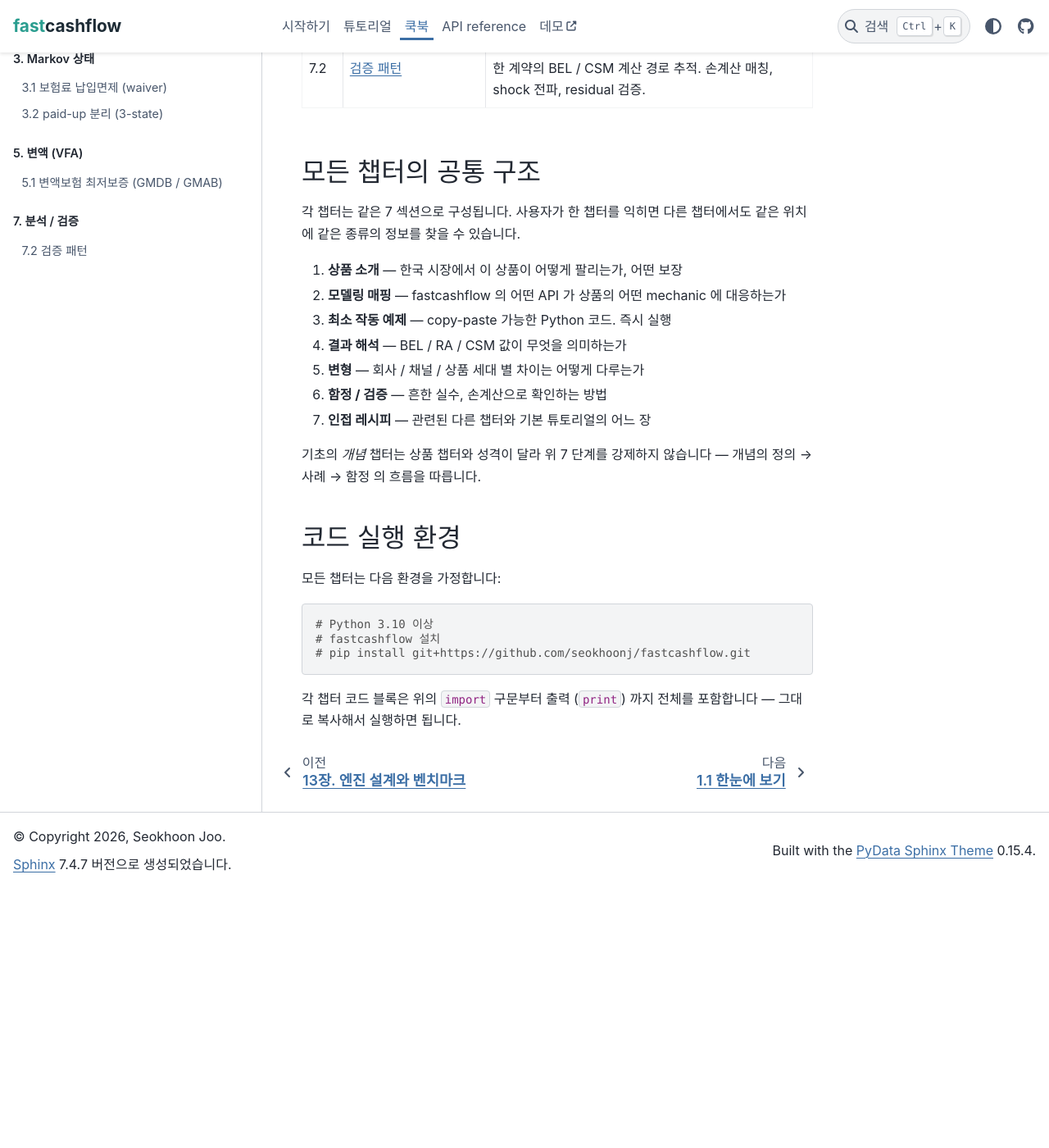
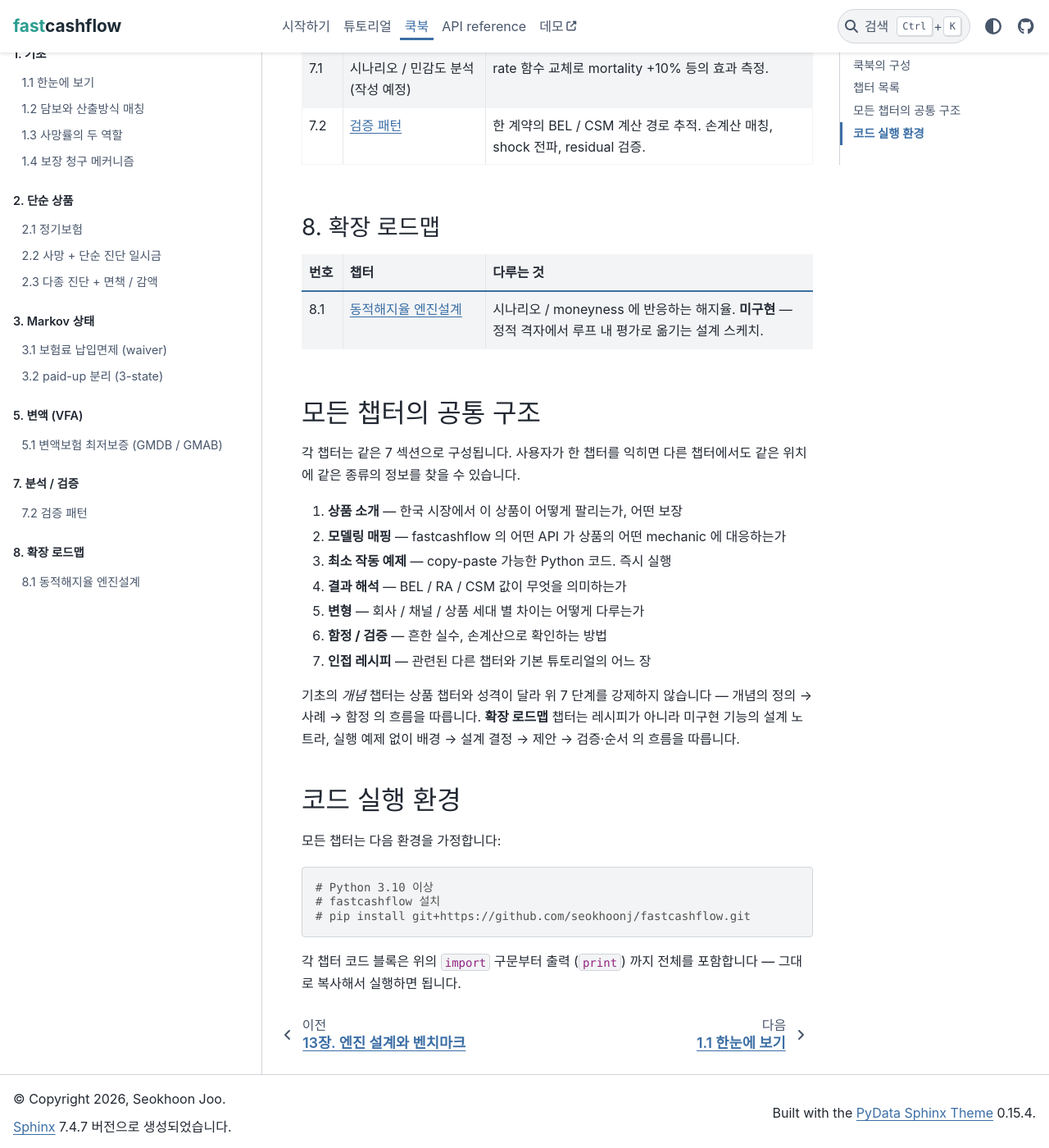
Before and after one commit to seokhoonj/fastcashflow, a Sphinx documentation site: the page built from docs/cookbook/index.md, in a window 1280 px wide and 1400 px high, scrolled down 3655 px. Shown: the whole window at 82% size. Built offline with Sphinx 7.4.7 and the PyData theme 0.15.4, drawn with Linux system fonts in a browser that asks for light colours; before the commit the page ends 4738 px from its top, so only the background shows below that; some of the changed text lies outside the part shown.

Commit message:
docs: add cookbook extension-roadmap part with dynamic-lapse engine design
New part 8 (확장 로드맵) holds design notes for engine features not yet
built. First note 8.1 sketches dynamic lapse: moving the lapse decrement
from a pre-laid static grid to an in-loop multiplier-table lookup driven
by moneyness / rate spread, VFA path first. Marked clearly as unimplemented
so it is not mistaken for a runnable recipe.

````diff
--- a/docs/cookbook/index.md
+++ b/docs/cookbook/index.md
@@ -50,6 +50,9 @@
 * - 분석 / 검증
   - 시나리오 / 손계산 검증
   - 가정을 흔들어 보고, 결과의 한 항씩 풀어 보는 워크플로 도구.
+* - 확장 로드맵
+  - 미구현 엔진 기능의 설계 노트
+  - 아직 코드에 없는 기능의 설계 스케치. 실행 레시피가 아니라 로드맵.
 ```
 
 기초 → 단순 → Markov → Semi-Markov 의 순서는 **학습 곡선**입니다.
@@ -188,6 +191,21 @@
   - 한 계약의 BEL / CSM 계산 경로 추적. 손계산 매칭, shock 전파, residual 검증.
 ```
 
+### 8. 확장 로드맵
+
+```{list-table}
+:header-rows: 1
+:widths: 8 28 64
+
+* - 번호
+  - 챕터
+  - 다루는 것
+* - 8.1
+  - [동적해지율 엔진설계](design/dynamic-lapse)
+  - 시나리오 / moneyness 에 반응하는 해지율. **미구현** — 정적 격자에서 루프
+    내 평가로 옮기는 설계 스케치.
+```
+
 ## 모든 챕터의 공통 구조
 
 각 챕터는 같은 7 섹션으로 구성됩니다. 사용자가 한 챕터를 익히면 다른
@@ -203,6 +221,8 @@
 
 기초의 *개념* 챕터는 상품 챕터와 성격이 달라 위 7 단계를
 강제하지 않습니다 — 개념의 정의 → 사례 → 함정 의 흐름을 따릅니다.
+**확장 로드맵** 챕터는 레시피가 아니라 미구현 기능의 설계 노트라, 실행
+예제 없이 배경 → 설계 결정 → 제안 → 검증·순서 의 흐름을 따릅니다.
 
 ## 코드 실행 환경
 
@@ -257,3 +277,10 @@
 
 workflow/validation
 ```
+
+```{toctree}
+:hidden:
+:caption: 8. 확장 로드맵
+
+design/dynamic-lapse
+```
````
Also changed, not shown: docs/cookbook/design/dynamic-lapse.md (added, +196 -0 lines).
